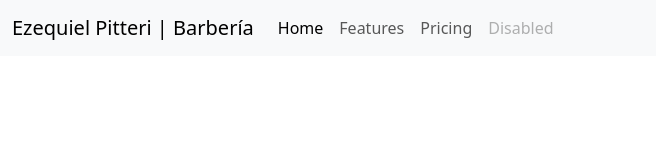
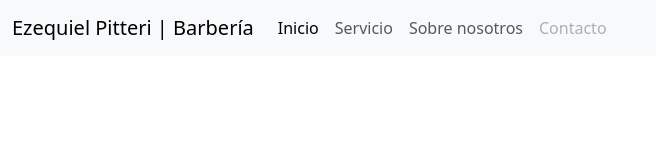
Before and after one commit to lautaromdelgado/pagina-proyecto-junior-archivement, a plain HTML site: page index.html in a window 1280 px wide. Shown: the whole page, without its empty margins (0-656 px from the left). Drawn offline with nearby package versions, Linux system fonts and the light colour scheme.

```diff
--- a/index.html
+++ b/index.html
@@ -24,16 +24,16 @@
       <div class="collapse navbar-collapse" id="navbarNav">
         <ul class="navbar-nav">
           <li class="nav-item">
-            <a class="nav-link active" aria-current="page" href="#">Home</a>
+            <a class="nav-link active" aria-current="page" href="#">Inicio</a>
           </li>
           <li class="nav-item">
-            <a class="nav-link" href="#">Features</a>
+            <a class="nav-link" href="#">Servicio</a>
           </li>
           <li class="nav-item">
-            <a class="nav-link" href="#">Pricing</a>
+            <a class="nav-link" href="#">Sobre nosotros</a>
           </li>
           <li class="nav-item">
-            <a class="nav-link disabled" aria-disabled="true">Disabled</a>
+            <a class="nav-link disabled" aria-disabled="true">Contacto</a>
           </li>
         </ul>
       </div>
```
